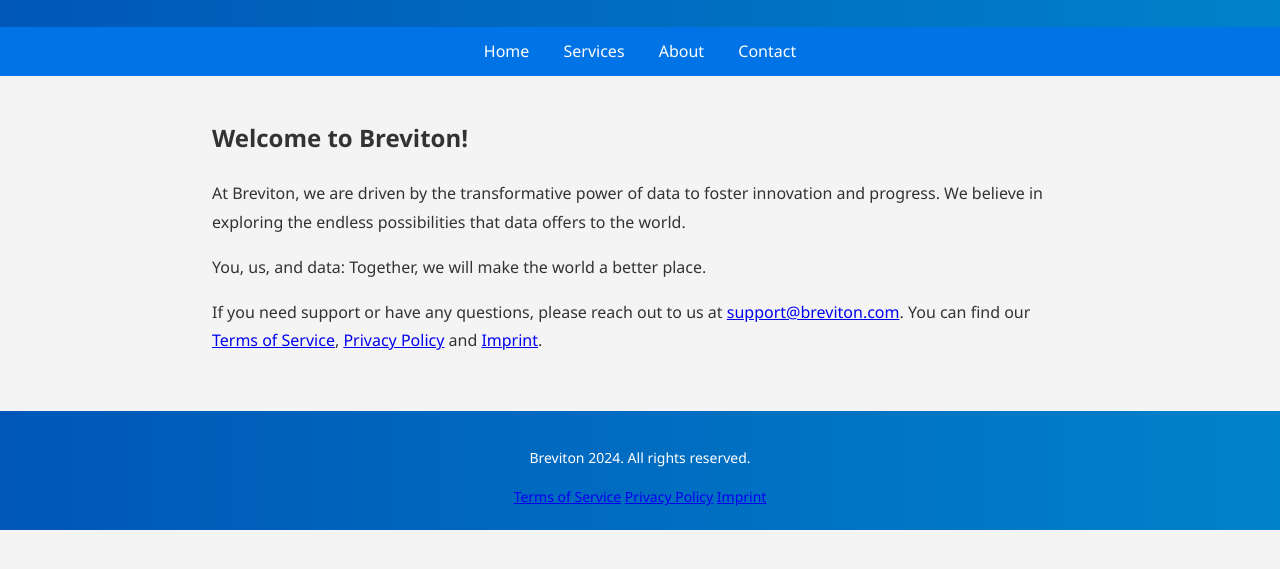
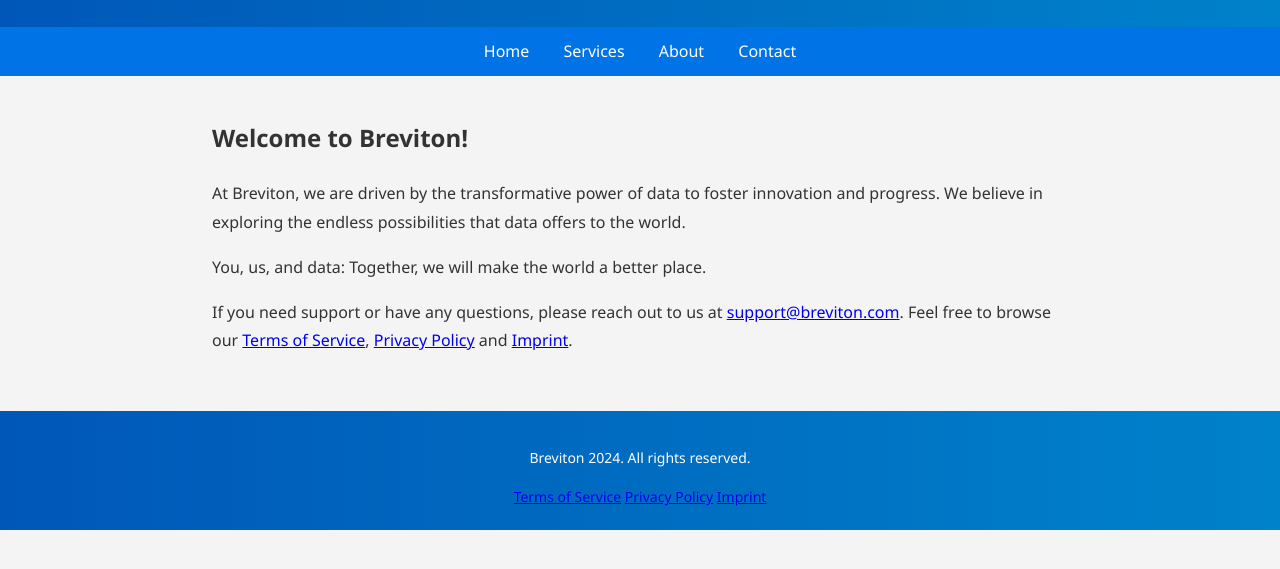
Before and after one commit to pageforbco/pageforbco.github.io, a plain HTML site: page index.html in a window 1280 px wide. Shown: the part 113-682 px from the top of the page. Drawn offline with Linux system fonts and the light colour scheme.

```diff
--- a/index.html
+++ b/index.html
@@ -66,7 +66,7 @@
         <h2>Welcome to Breviton!</h2>
         <p>At Breviton, we are driven by the transformative power of data to foster innovation and progress. We believe in exploring the endless possibilities that data offers to the world.</p>
         <p>You, us, and data: Together, we will make the world a better place.</p>
-        <p>If you need support or have any questions, please reach out to us at <a href="mailto:support@breviton.com">support@breviton.com</a>. You can find our <a href="tos.html">Terms of Service</a>, <a href="privacy.html">Privacy Policy</a> and <a href="imprint.html">Imprint</a>.</p>
+        <p>If you need support or have any questions, please reach out to us at <a href="mailto:support@breviton.com">support@breviton.com</a>. Feel free to browse our <a href="tos.html">Terms of Service</a>, <a href="privacy.html">Privacy Policy</a> and <a href="imprint.html">Imprint</a>.</p>
     </div>
 
     <div class="footer">
```
